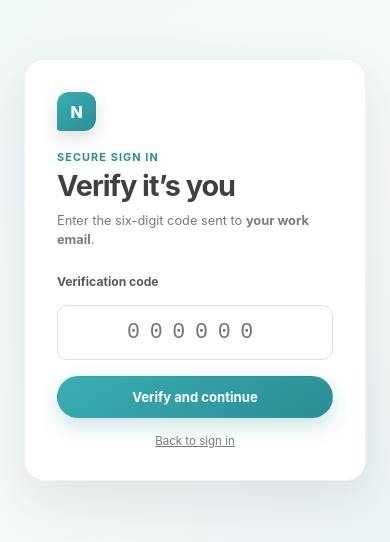
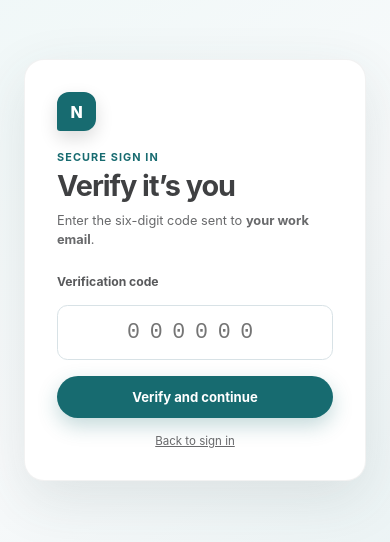
Before and after one commit to tusharmalpani20/niq-application, a React (Vite) app in the folder apps/web/: page /verify in a window 390 px wide. Shown: the part 152-694 px from the top of the page. Built offline with nearby package versions, Linux system fonts and the light colour scheme.

Commit message:
fix: improve responsive navigation and UI contrast

```diff
--- a/apps/web/src/lib/branding-context.tsx
+++ b/apps/web/src/lib/branding-context.tsx
@@ -1,6 +1,6 @@
 import { createContext, type ReactNode, useContext, useEffect, useMemo, useState } from "react";
 import { normalizeBranding, type TenantBranding } from "./branding";
-const defaultBranding: Required<TenantBranding> = { displayName: "Apollo Group", primaryColor: "#2a8e94", secondaryColor: "#38aeb4" };
+const defaultBranding: Required<TenantBranding> = { displayName: "Apollo Group", primaryColor: "#176b70", secondaryColor: "#14636a" };
 type BrandingValue = { branding: Required<TenantBranding>; updateBranding: (next: TenantBranding) => void; resetBranding: () => void };
 const BrandingContext = createContext<BrandingValue | null>(null);
 export function BrandingProvider({ children }: { children: ReactNode }) {
--- a/apps/web/src/pages/SignInPage.tsx
+++ b/apps/web/src/pages/SignInPage.tsx
@@ -29,7 +29,7 @@ export function SignInPage() {
   return (
     <main className="sign-in-shell">
       <section className="welcome-panel" aria-labelledby="welcome-heading">
-        <div className="brand-lockup" aria-label={branding.displayName}>
+        <div className="brand-lockup" role="img" aria-label={branding.displayName}>
           <span className="brand-mark">N</span>
           <span>{branding.displayName}</span>
         </div>
--- a/apps/web/src/styles.css
+++ b/apps/web/src/styles.css
@@ -76,12 +76,12 @@ input:focus { border-color: var(--primary); box-shadow: 0 0 0 3px rgb(18 111 89
 
 /* Application workspace: compact clinical visual language from the NIQ reference. */
 :root {
-  --primary: #2a8e94;
-  --secondary: #38aeb4;
+  --primary: #176b70;
+  --secondary: #2a8e94;
   --primary-soft: color-mix(in srgb, var(--primary) 10%, white);
   --ink: #3f4042;
   --ink-soft: #58595b;
-  --ink-muted: #7a7b7d;
+  --ink-muted: #68696b;
   --border: #d8e2e6;
   --canvas: #f4f7f9;
   --surface: #fff;
@@ -102,11 +102,11 @@ a { color: inherit; }
 .sidebar-brand > div:nth-child(2), .sidebar-user > div:nth-child(2) { display: grid; min-width: 0; }
 .sidebar-brand strong { overflow: hidden; font-size: .95rem; text-overflow: ellipsis; white-space: nowrap; }
 .sidebar-brand span, .sidebar-user span { color: #b9cdcf; font-size: .7rem; }
-.brand-logo { display: grid; width: 2.45rem; height: 2.45rem; flex: 0 0 auto; place-items: center; border-radius: .75rem .75rem .75rem .2rem; color: #fff; background: linear-gradient(145deg, var(--secondary), var(--primary)); font-weight: 800; box-shadow: 0 7px 18px rgb(0 0 0 / 14%); }
+.brand-logo { display: grid; width: 2.45rem; height: 2.45rem; flex: 0 0 auto; place-items: center; border-radius: .75rem .75rem .75rem .2rem; color: #fff; background: var(--primary); font-weight: 800; box-shadow: 0 7px 18px rgb(0 0 0 / 14%); }
 .sidebar nav { display: grid; gap: .25rem; margin-top: 2rem; }
 .nav-item { display: flex; align-items: center; gap: .8rem; padding: .72rem .8rem; border-radius: .7rem; color: #c5d4d5; font-size: .88rem; font-weight: 600; text-decoration: none; }
 .nav-item:hover { color: #fff; background: rgb(255 255 255 / 6%); }
-.nav-item.active { color: #fff; background: linear-gradient(135deg, color-mix(in srgb,var(--secondary) 78%,transparent), color-mix(in srgb,var(--primary) 88%,transparent)); box-shadow: 0 8px 20px rgb(0 0 0 / 12%); }
+.nav-item.active { color: #fff; background: var(--primary); box-shadow: 0 8px 20px rgb(0 0 0 / 12%); }
 .sidebar-context { display: grid; gap: .15rem; margin-top: auto; padding: .9rem; border: 1px solid rgb(255 255 255 / 10%); border-radius: .75rem; background: rgb(255 255 255 / 5%); }
 .sidebar-context strong { font-size: .82rem; }
 .sidebar-context > span:last-child, .context-label { color: #b9cdcf; font-size: .68rem; }
@@ -114,7 +114,7 @@ a { color: inherit; }
 .sidebar-user { display: grid; grid-template-columns: auto 1fr auto; align-items: center; gap: .65rem; padding: 1rem .3rem 0; }
 .sidebar-user strong { font-size: .78rem; }
 .sidebar-user a { color: #c5d4d5; }
-.sidebar-close { display: none; margin-left: auto; color: white !important; }
+.icon-button.sidebar-close { display: none; margin-left: auto; color: white !important; }
 
 .app-main { min-height: 100vh; margin-left: 264px; }
 .topbar { position: sticky; top: 0; z-index: 20; display: flex; height: 68px; align-items: center; justify-content: space-between; padding: 0 clamp(1rem,3vw,2.5rem); border-bottom: 1px solid var(--border); background: rgb(255 255 255 / 90%); backdrop-filter: blur(14px); }
@@ -138,7 +138,7 @@ a { color: inherit; }
 .btn { display: inline-flex; min-height: 2.65rem; align-items: center; justify-content: center; gap: .45rem; padding: .66rem 1.05rem; border: 1px solid transparent; border-radius: 999px; font-weight: 700; font-size: .82rem; text-decoration: none; cursor: pointer; transition: .18s ease; }
 .btn:hover:not(:disabled) { transform: translateY(-1px); }
 .btn:disabled { opacity: .5; cursor: not-allowed; }
-.btn-primary { color: white; background: linear-gradient(145deg,var(--secondary),var(--primary)); box-shadow: 0 8px 20px color-mix(in srgb,var(--primary) 25%,transparent); }
+.btn-primary { color: white; background: var(--primary); box-shadow: 0 8px 20px color-mix(in srgb,var(--primary) 25%,transparent); }
 .btn-outline { color: var(--ink-soft); border-color: var(--border); background: white; }
 .btn-small { min-height: 2.15rem; padding: .45rem .75rem; font-size: .72rem; }
 .btn-block { width: 100%; }
@@ -175,7 +175,7 @@ a { color: inherit; }
 .health-list strong { font-size: .78rem; }.health-list em { color: var(--ink-muted); font-size: .7rem; font-style: normal; }
 .health-ok,.health-warn { width: .5rem; height: .5rem; border-radius: 50%; background: #35a775; box-shadow: 0 0 0 4px #e9f7f0; }.health-warn { background: #d89a24; box-shadow: 0 0 0 4px #fff5da; }
 .notice { display: flex; align-items: center; gap: .7rem; margin-top: .9rem; padding: .8rem .9rem; border: 1px solid; border-radius: .75rem; font-size: .75rem; line-height: 1.4; }
-.notice > div, .notice:not(:has(div)) { flex: 1; }.notice strong,.notice span { display: block; }.notice span { margin-top: .1rem; opacity: .8; }
+.notice > div, .notice:not(:has(div)) { flex: 1; }.notice strong,.notice span { display: block; }.notice span { margin-top: .1rem; }
 .notice-warning { color: #765514; border-color: #ecd79e; background: #fffaf0; }.notice-error { color: #8e3636; border-color: #efc7c5; background: #fff6f5; }.notice-info { color: #376668; border-color: #c8e1e3; background: #f1f9f9; }
 
 .inline-form { margin-bottom: .9rem; padding: 1.15rem; }
@@ -213,7 +213,7 @@ a { color: inherit; }
 
 @media (max-width: 1020px) { .metric-grid { grid-template-columns:repeat(2,1fr); }.card-grid { grid-template-columns:repeat(2,1fr); }.field-grid.three { grid-template-columns:1fr 1fr; } }
 @media (max-width: 820px) {
-  .sidebar { transform:translateX(-102%);transition:transform .2s ease; }.sidebar.is-open { transform:translateX(0); }.sidebar-close,.menu-button { display:grid; }.sidebar-scrim { position:fixed;inset:0;z-index:25;border:0;background:rgb(17 27 29 / 48%); }.app-main { margin-left:0; }.topbar { justify-content:flex-start;gap:.5rem; }.topbar-actions { margin-left:auto; }.environment-pill { display:none; }.dashboard-grid,.detail-grid,.branding-grid { grid-template-columns:1fr; }.card-grid { grid-template-columns:1fr; }
+  .sidebar { transform:translateX(-102%);transition:transform .2s ease; }.sidebar.is-open { transform:translateX(0); }.icon-button.sidebar-close,.menu-button { display:grid; }.sidebar-scrim { position:fixed;inset:0;z-index:25;border:0;background:rgb(17 27 29 / 48%); }.app-main { margin-left:0; }.topbar { justify-content:flex-start;gap:.5rem; }.topbar-actions { margin-left:auto; }.environment-pill { display:none; }.dashboard-grid,.detail-grid,.branding-grid { grid-template-columns:1fr; }.card-grid { grid-template-columns:1fr; }
 }
 @media (max-width: 620px) {
   .content { padding:1.1rem .85rem 2rem; }.page-header { align-items:flex-start;flex-direction:column;gap:.9rem; }.page-actions,.page-actions .btn { width:100%; }.metric-grid { grid-template-columns:1fr 1fr; }.metric-card { min-height:112px;padding:.9rem; }.metric-card strong { font-size:1.45rem; }.compact-row { grid-template-columns:auto 1fr auto; }.compact-row .status-badge { grid-column:2; }.compact-row > svg { grid-row:1/3;grid-column:3; }.field-grid,.field-grid.three,.seat-panel,.form-section,.choice-grid { grid-template-columns:1fr; }.toolbar { flex-direction:column; }.toolbar select { width:100%; }.desktop-table { display:none; }.mobile-card-list { display:grid;padding:.7rem;gap:.55rem; }.mobile-data-card { display:grid;gap:.4rem;padding:.8rem;border:1px solid var(--border);border-radius:.75rem;text-decoration:none; }.mobile-data-card > div { display:grid;gap:.15rem; }.mobile-data-card strong { font-size:.8rem; }.mobile-data-card span { color:var(--ink-muted);font-size:.66rem; }.stepper button em { display:none; }.scan-card { grid-template-columns:1fr; }.scan-visual { height:110px; }.draft-banner span { display:block; }.definition-grid,.color-grid { grid-template-columns:1fr; }.topbar .avatar { display:none; }
```
